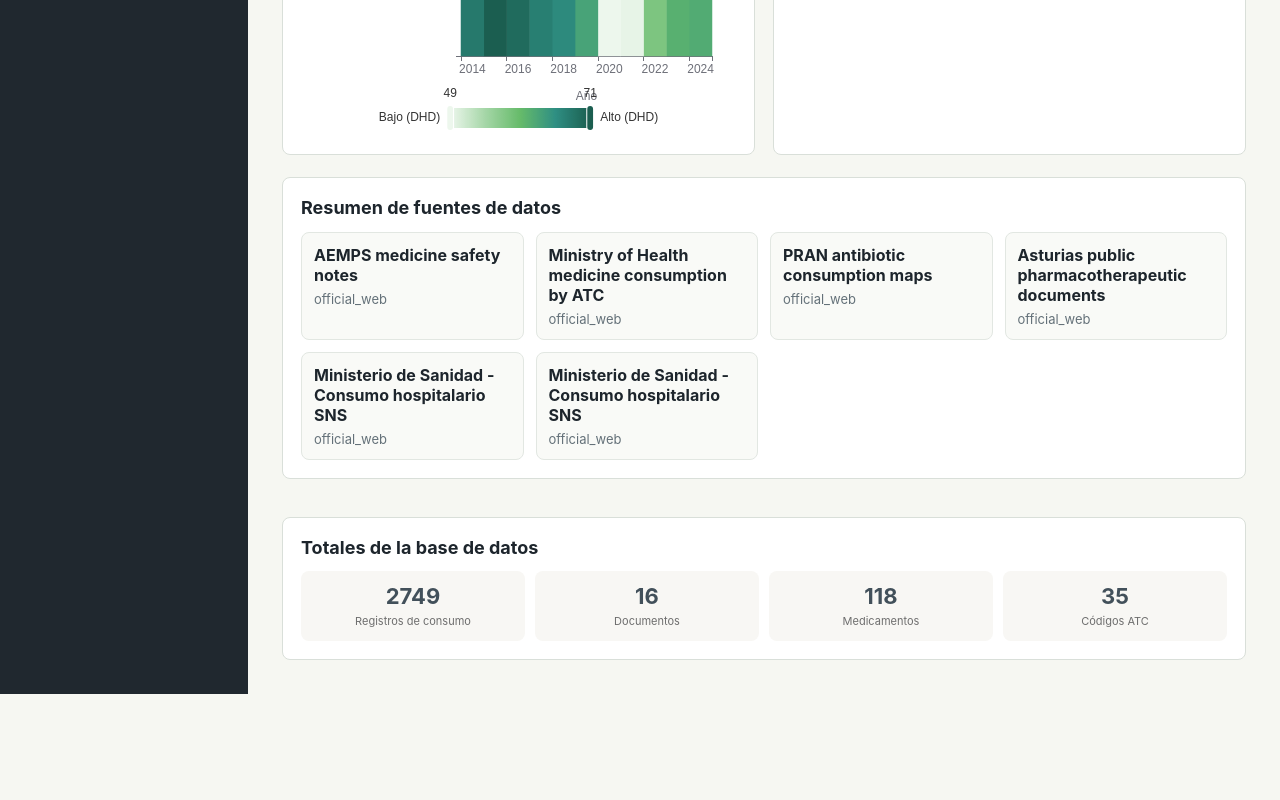
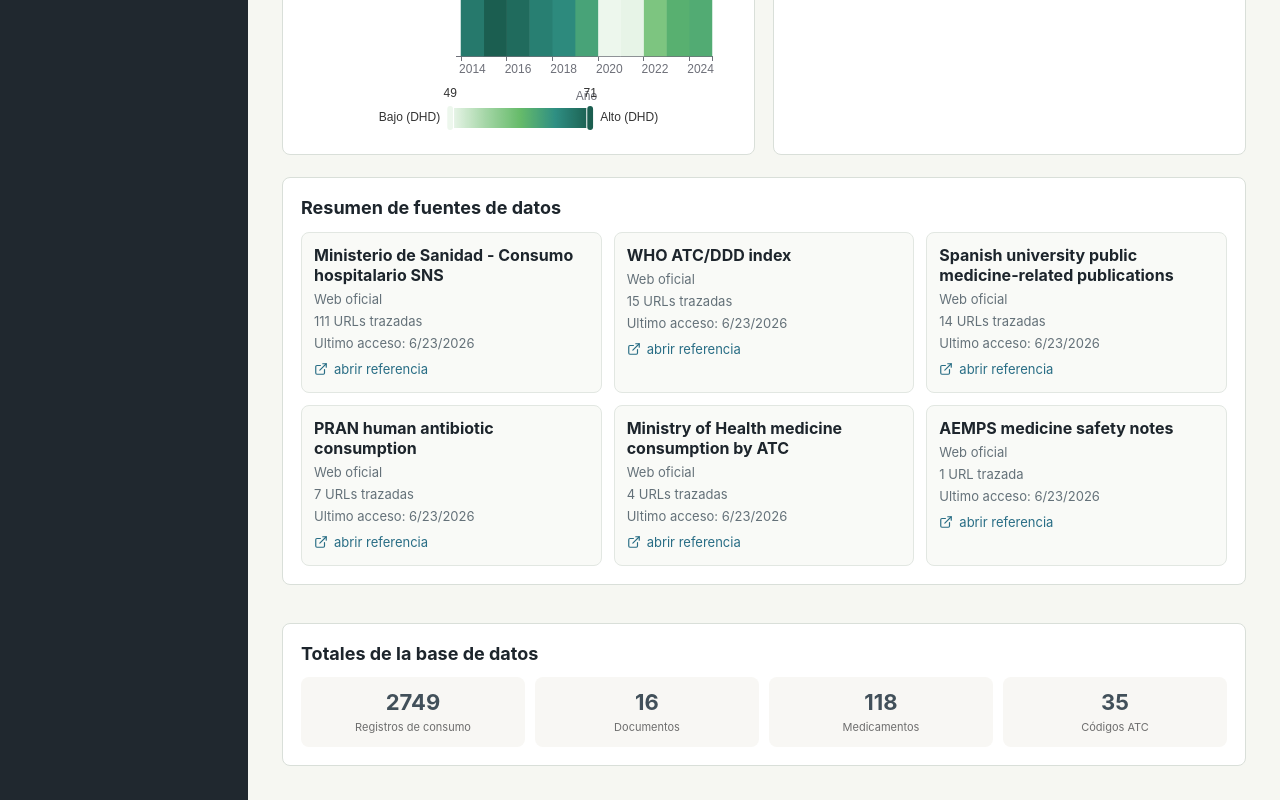
Before and after one commit to guillesierra/HigIA, a React (Vite) app in the folder frontend/: page / in a window 1280 px wide. Shown: the part 1413-2213 px from the top of the page. Before the commit the page ends 2107 px from the top, so only its background shows below. Built offline with nearby package versions, Linux system fonts and the light colour scheme.

Commit message:
Group source summary on home

```diff
--- a/frontend/src/pages/HomePage.tsx
+++ b/frontend/src/pages/HomePage.tsx
@@ -1,4 +1,4 @@
-import { Activity, AlertTriangle, BarChart3, Database, GitBranch, MapPinned, TrendingDown, TrendingUp } from "lucide-react";
+import { Activity, AlertTriangle, BarChart3, Database, ExternalLink, GitBranch, MapPinned, TrendingDown, TrendingUp } from "lucide-react";
 import { useEffect, useMemo, useState } from "react";
 import { AlertsByYearChart } from "../charts/AlertsByYearChart";
 import { HeatmapChart } from "../charts/HeatmapChart";
@@ -10,6 +10,7 @@ import { formatEntityKey } from "../services/labels";
 import type { ConsumptionRecord, ExportSummary, SafetyAlert, Source, StudyDocument, TrendResult } from "../types/domain";
 
 type HomePageProps = { onNavigate?: (route: string) => void };
+type SourceGroup = Source & { urlCount: number };
 
 export function HomePage({ onNavigate }: HomePageProps) {
   const [sources, setSources] = useState<Source[]>([]);
@@ -60,9 +61,29 @@ export function HomePage({ onNavigate }: HomePageProps) {
     return results;
   }, [consumption]);
 
+  const sourceGroups = useMemo(() => {
+    const grouped = new Map<string, SourceGroup>();
+    sources.forEach((source) => {
+      const key = `${source.name}|${source.source_type}`;
+      const current = grouped.get(key);
+      if (!current) {
+        grouped.set(key, { ...source, urlCount: 1 });
+        return;
+      }
+      current.urlCount += 1;
+      if (new Date(source.accessed_at).getTime() > new Date(current.accessed_at).getTime()) {
+        current.accessed_at = source.accessed_at;
+        current.url = source.url;
+        current.status = source.status;
+        current.notes = source.notes;
+      }
+    });
+    return [...grouped.values()].sort((a, b) => b.urlCount - a.urlCount || a.name.localeCompare(b.name));
+  }, [sources]);
+
   if (loading) return <LoadingState />;
 
-  const officialSources = sources.filter((s) => s.source_type.includes("official")).length;
+  const officialSources = sourceGroups.filter((s) => s.source_type.includes("official")).length;
   const geographies = new Set(consumption.map((r) => r.geography)).size;
   const atcCodes = new Set(consumption.map((r) => r.atc_code).filter(Boolean)).size;
   const increasing = trends.filter((t) => t.trend_direction === "increasing").length;
@@ -85,7 +106,7 @@ export function HomePage({ onNavigate }: HomePageProps) {
 
       <MetricStrip
         metrics={[
-          { label: "Fuentes de datos", value: sources.length, tone: "teal" },
+          { label: "Fuentes de datos", value: sourceGroups.length, tone: "teal" },
           { label: "Fuentes oficiales", value: officialSources, tone: "ink" },
           { label: "Alertas", value: alerts.length, tone: "rust" },
           { label: "Territorios", value: geographies, tone: "teal" },
@@ -174,10 +195,16 @@ export function HomePage({ onNavigate }: HomePageProps) {
       <section className="panel">
         <div className="panel-heading"><h2>Resumen de fuentes de datos</h2></div>
         <div className="source-summary">
-          {sources.slice(0, 6).map((source) => (
-            <div key={source.id}>
+          {sourceGroups.slice(0, 6).map((source) => (
+            <div key={`${source.name}-${source.source_type}`}>
               <strong>{source.name}</strong>
-              <span>{source.source_type}</span>
+              <span>{formatSourceType(source.source_type)}</span>
+              <span>{source.urlCount === 1 ? "1 URL trazada" : `${source.urlCount} URLs trazadas`}</span>
+              <span>Ultimo acceso: {formatDate(source.accessed_at)}</span>
+              <a className="source-summary-link" href={source.url} target="_blank" rel="noreferrer" title={source.url}>
+                <ExternalLink size={14} />
+                <span>abrir referencia</span>
+              </a>
             </div>
           ))}
         </div>
@@ -197,3 +224,17 @@ export function HomePage({ onNavigate }: HomePageProps) {
     </div>
   );
 }
+
+function formatDate(value: string) {
+  const date = new Date(value);
+  return Number.isNaN(date.getTime()) ? value : date.toLocaleDateString();
+}
+
+function formatSourceType(value: string) {
+  const labels: Record<string, string> = {
+    official_web: "Web oficial",
+    dataset: "Dataset publico",
+    repository: "Repositorio publico",
+  };
+  return labels[value] ?? value.replace(/_/g, " ");
+}
--- a/frontend/src/styles.css
+++ b/frontend/src/styles.css
@@ -430,12 +430,12 @@ tr:last-child td {
 
 .source-summary {
   display: grid;
-  grid-template-columns: repeat(4, minmax(0, 1fr));
+  grid-template-columns: repeat(3, minmax(0, 1fr));
   gap: 12px;
 }
 
 .source-summary div {
-  min-height: 72px;
+  min-height: 128px;
   border: 1px solid #e2e7e2;
   border-radius: 8px;
   padding: 12px;
@@ -451,6 +451,20 @@ tr:last-child td {
   margin-top: 6px;
   color: #647179;
   font-size: 13px;
+}
+
+.source-summary-link {
+  display: inline-flex;
+  align-items: center;
+  gap: 6px;
+  margin-top: 10px;
+  font-size: 13px;
+}
+
+.source-summary-link span {
+  display: inline;
+  margin-top: 0;
+  color: inherit;
 }
 
 .study-list {
@@ -624,6 +638,10 @@ tr:last-child td {
     flex: 0 0 auto;
   }
 
+  .source-summary {
+    grid-template-columns: repeat(2, minmax(0, 1fr));
+  }
+
   .filter-panel {
     flex-direction: column;
   }
@@ -653,6 +671,10 @@ tr:last-child td {
 
   .metric strong {
     font-size: 24px;
+  }
+
+  .source-summary {
+    grid-template-columns: 1fr;
   }
 }
 
```
